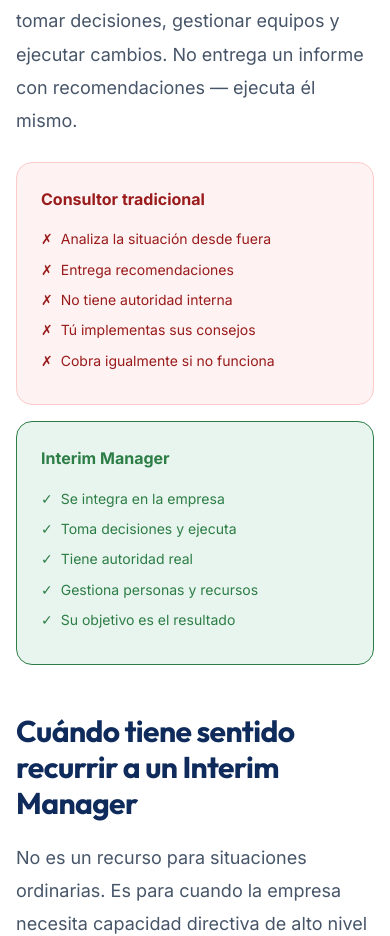
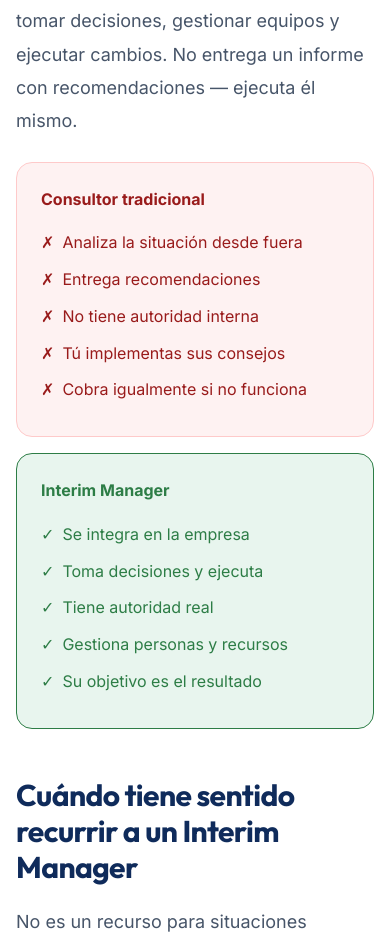
Before and after one commit to RafaSVQ/ConsultoriaHOST, a PHP site: page /blog/interim-management-espana in a window 390 px wide. Shown: the part 2696-3632 px from the top of the page. Run offline with PHP 8.4, Linux system fonts and the light colour scheme.

Commit message:
fix(responsive): texto comparativas sube a text-base en móvil
En ≤768px los items dentro de .article-comparison-grid pasan de
--text-sm (~14px) a --text-base (~16px) para mejor legibilidad
sin necesidad de hacer zoom en pantalla.

Co-Authored-By: Claude Sonnet 4.6 <noreply@anthropic.com>

```diff
--- a/public_html/assets/css/components.css
+++ b/public_html/assets/css/components.css
@@ -1203,6 +1203,11 @@ a:focus-visible {
     grid-template-columns: 1fr;
   }
 
+  .article-comparison-grid div[style*="font-size:var(--text-sm)"] {
+    font-size: var(--text-base) !important;
+    line-height: var(--line-height-loose);
+  }
+
   .article-layout > article .btn--lg,
   .article-layout > article .btn--xl {
     max-width: 100%;
```
